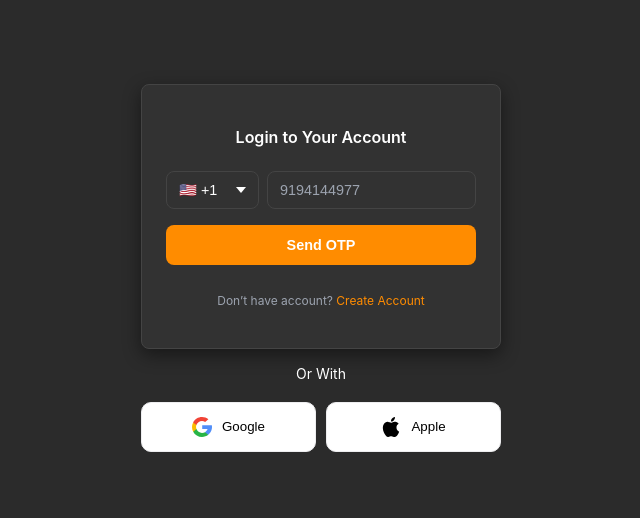
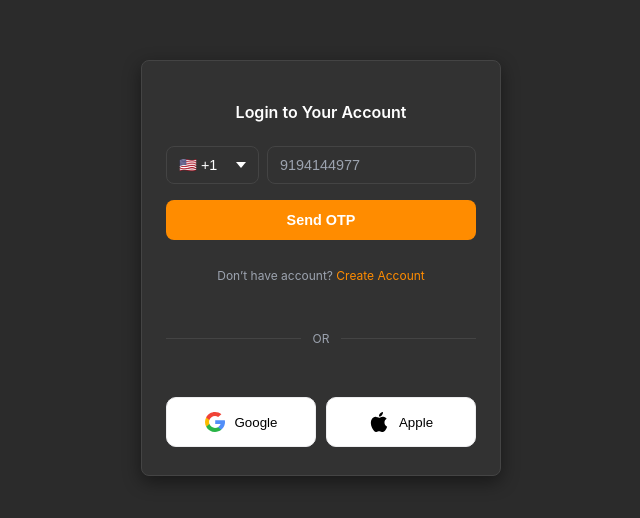
Before and after one commit to ZenelXO/UrTurn, a plain HTML site: page src/auth/login/login.html in a window 1280 px wide. Shown: the part 132-650 px from the top of the page, without its empty margins (319-959 px from the left). Drawn offline with Linux system fonts and the light colour scheme.

Commit message:
Cambios de estilo en el login

```diff
--- a/src/auth/login/login.html
+++ b/src/auth/login/login.html
@@ -38,9 +38,7 @@
         <a href="#">Create Account</a>
       </p>
 
-    </form>
-
-        </p><p class="p line">Or With</p>
+      <div class="divider"><span>OR</span></div>
 
     <div class="flex-row">
         <button class="btn google">
@@ -67,6 +65,9 @@
 
         Apple
     </button>
+
+    </form>
+
   </main>
 </body>
 </html>
--- a/styles-sheets/auth/login/login.css
+++ b/styles-sheets/auth/login/login.css
@@ -146,6 +146,25 @@
     transform: scale(0.97);
   }
 
+    /* ---------------- Divider ---------------- */
+    .divider {
+      display: flex;
+      align-items: center;
+      margin: 1.25rem 0;
+    }
+    .divider::before,
+    .divider::after {
+      content: "";
+      flex: 1 1 auto;
+      height: 1px;
+      background: var(--border);
+    }
+    .divider span {
+      margin: 0 0.75rem;
+      font-size: 0.75rem;
+      color: var(--muted);
+    }
+
   /* ----------------
      Footer / links
      ---------------- */
```
Lines whose indentation alone changed are shown as unchanged.
